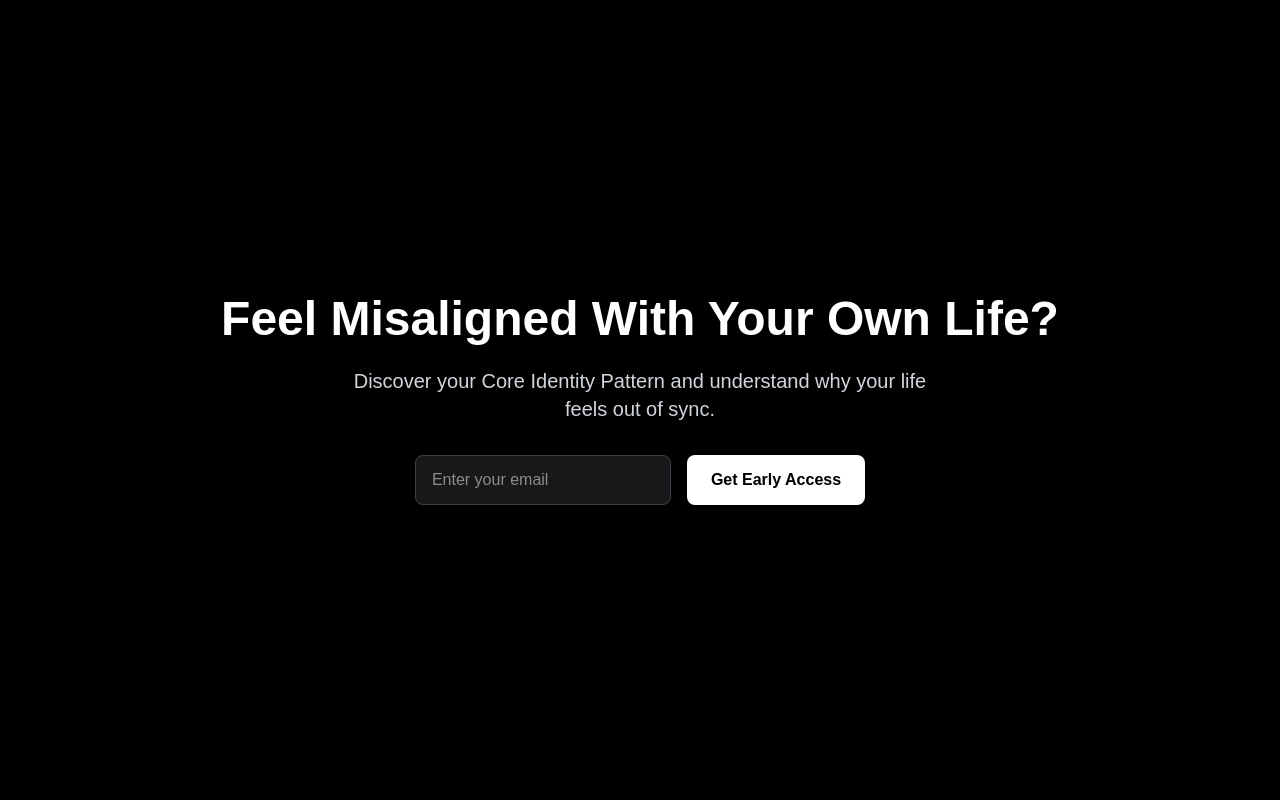
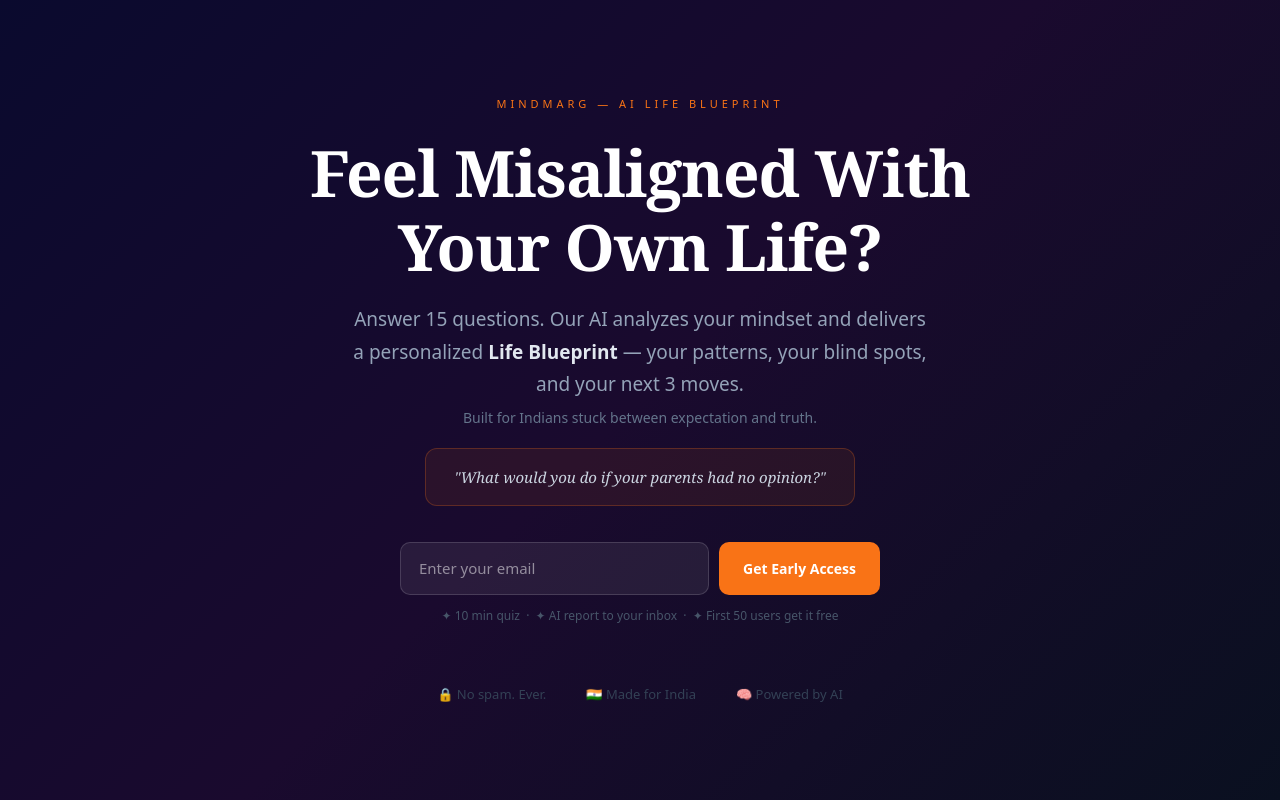
Before and after one commit to wefluidmedia-prog/Lifeblueprint, a Next.js app: page / in a window 1280 px wide. Built offline with nearby package versions, Linux system fonts and the light colour scheme.

Commit message:
Landing page v2 - proper copy and design

```diff
--- a/app/page.tsx
+++ b/app/page.tsx
@@ -1,50 +1,173 @@
-"use client";
-
-import { useState } from "react";
+'use client'
+import { useState } from 'react'
 
 export default function Home() {
-  const [email, setEmail] = useState("");
-  const [submitted, setSubmitted] = useState(false);
+  const [email, setEmail] = useState('')
+  const [submitted, setSubmitted] = useState(false)
 
-  const handleSubmit = (e: React.FormEvent) => {
-    e.preventDefault();
-    console.log("Email captured:", email);
-    setSubmitted(true);
-  };
+  const handleSubmit = async (e: React.FormEvent) => {
+    e.preventDefault()
+    // TODO Week 2: Connect to Supabase here
+    console.log('Email captured:', email)
+    setSubmitted(true)
+  }
 
   return (
-    <div className="min-h-screen bg-black text-white flex flex-col items-center justify-center px-6 text-center">
-      <h1 className="text-5xl font-bold mb-6">
-        Feel Misaligned With Your Own Life?
+    <main style={{
+      minHeight: '100vh',
+      background: 'linear-gradient(135deg, #0a0a2e 0%, #1a0a2e 50%, #0a1020 100%)',
+      display: 'flex',
+      flexDirection: 'column',
+      alignItems: 'center',
+      justifyContent: 'center',
+      padding: '40px 20px',
+      fontFamily: 'Georgia, serif',
+      color: 'white',
+      textAlign: 'center',
+    }}>
+
+      {/* Top Label */}
+      <p style={{
+        fontSize: '11px',
+        letterSpacing: '4px',
+        color: '#f97316',
+        textTransform: 'uppercase',
+        marginBottom: '24px',
+        fontFamily: 'system-ui, sans-serif',
+      }}>
+        MindMarg — AI Life Blueprint
+      </p>
+
+      {/* Main Headline */}
+      <h1 style={{
+        fontSize: 'clamp(32px, 6vw, 64px)',
+        fontWeight: '700',
+        lineHeight: '1.15',
+        maxWidth: '780px',
+        marginBottom: '20px',
+        letterSpacing: '-1px',
+      }}>
+        Feel Misaligned With<br />Your Own Life?
       </h1>
 
-      <p className="text-xl text-gray-300 max-w-xl mb-8">
-        Discover your Core Identity Pattern and understand why
-        your life feels out of sync.
+      {/* Subheadline — UPDATED */}
+      <p style={{
+        fontSize: 'clamp(15px, 2vw, 19px)',
+        color: '#94a3b8',
+        maxWidth: '580px',
+        lineHeight: '1.7',
+        marginBottom: '16px',
+        fontFamily: 'system-ui, sans-serif',
+      }}>
+        Answer 15 questions. Our AI analyzes your mindset and delivers a
+        personalized <strong style={{ color: '#e2e8f0' }}>Life Blueprint</strong> —
+        your patterns, your blind spots, and your next 3 moves.
+        <br /><span style={{ color: '#64748b', fontSize: '14px' }}>
+          Built for Indians stuck between expectation and truth.
+        </span>
       </p>
 
+      {/* Teaser Question — NEW */}
+      <div style={{
+        background: 'rgba(249, 115, 22, 0.08)',
+        border: '1px solid rgba(249, 115, 22, 0.25)',
+        borderRadius: '12px',
+        padding: '16px 28px',
+        maxWidth: '520px',
+        marginBottom: '36px',
+        fontStyle: 'italic',
+        color: '#cbd5e1',
+        fontSize: '15px',
+        lineHeight: '1.6',
+        fontFamily: 'Georgia, serif',
+      }}>
+        "What would you do if your parents had no opinion?"
+      </div>
+
+      {/* Form or Success State */}
       {submitted ? (
-        <p className="text-green-400 text-lg">
-          You’re in. Early access launching soon.
+        <div style={{ textAlign: 'center' }}>
+          <p style={{
+            color: '#34d399',
+            fontSize: '18px',
+            marginBottom: '8px',
+            fontWeight: '600'
+          }}>
+            ✓ You're in.
           </p>
+          <p style={{ color: '#64748b', fontSize: '14px' }}>
+            Quiz goes live in 3 days. Watch your inbox.
+          </p>
+        </div>
       ) : (
-        <form onSubmit={handleSubmit} className="flex flex-col sm:flex-row gap-4">
+        <form onSubmit={handleSubmit} style={{
+          display: 'flex',
+          flexDirection: 'column',
+          alignItems: 'center',
+          gap: '12px',
+          width: '100%',
+          maxWidth: '480px',
+        }}>
+          <div style={{ display: 'flex', gap: '10px', width: '100%' }}>
             <input
               type="email"
               required
               placeholder="Enter your email"
-            className="px-4 py-3 rounded-lg w-64 bg-zinc-900 text-white border border-zinc-700"
               value={email}
               onChange={(e) => setEmail(e.target.value)}
+              style={{
+                flex: 1,
+                padding: '14px 18px',
+                borderRadius: '10px',
+                background: 'rgba(255,255,255,0.07)',
+                border: '1px solid rgba(255,255,255,0.15)',
+                color: 'white',
+                fontSize: '15px',
+                outline: 'none',
+                fontFamily: 'system-ui, sans-serif',
+              }}
             />
-          <button
-            type="submit"
-            className="bg-white text-black px-6 py-3 rounded-lg font-semibold hover:opacity-90 transition"
-          >
+            <button type="submit" style={{
+              padding: '14px 24px',
+              borderRadius: '10px',
+              background: '#f97316',
+              color: 'white',
+              fontWeight: '700',
+              fontSize: '14px',
+              border: 'none',
+              cursor: 'pointer',
+              fontFamily: 'system-ui, sans-serif',
+              whiteSpace: 'nowrap',
+            }}>
               Get Early Access
             </button>
+          </div>
+
+          {/* Trust line */}
+          <p style={{
+            color: '#475569',
+            fontSize: '12px',
+            fontFamily: 'system-ui, sans-serif',
+          }}>
+            ✦ 10 min quiz &nbsp;·&nbsp; ✦ AI report to your inbox &nbsp;·&nbsp; ✦ First 50 users get it free
+          </p>
         </form>
       )}
+
+      {/* Bottom social proof — placeholder */}
+      <div style={{
+        marginTop: '60px',
+        display: 'flex',
+        gap: '40px',
+        color: '#334155',
+        fontSize: '13px',
+        fontFamily: 'system-ui, sans-serif',
+      }}>
+        <span>🔒 No spam. Ever.</span>
+        <span>🇮🇳 Made for India</span>
+        <span>🧠 Powered by AI</span>
       </div>
-  );
+
+    </main>
+  )
 }
```
Lines whose indentation alone changed are shown as unchanged.
